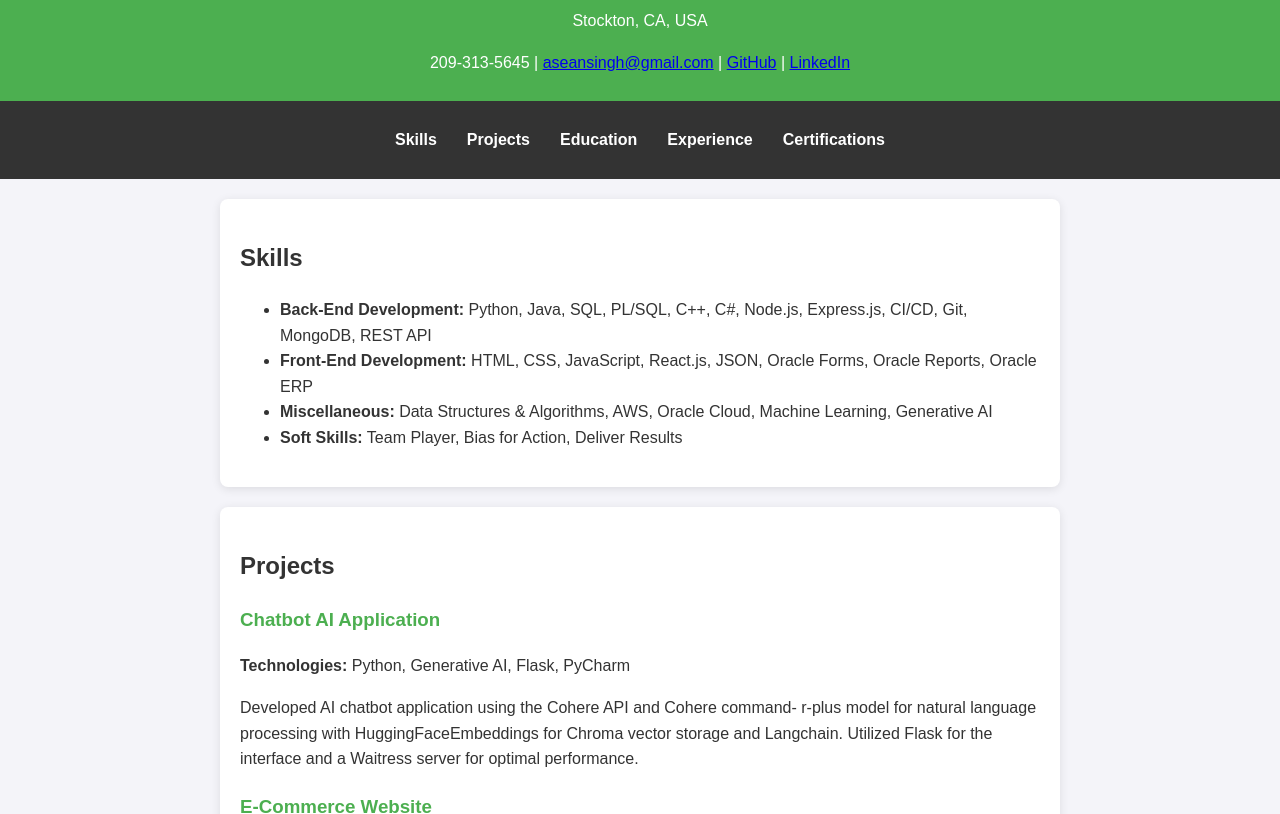
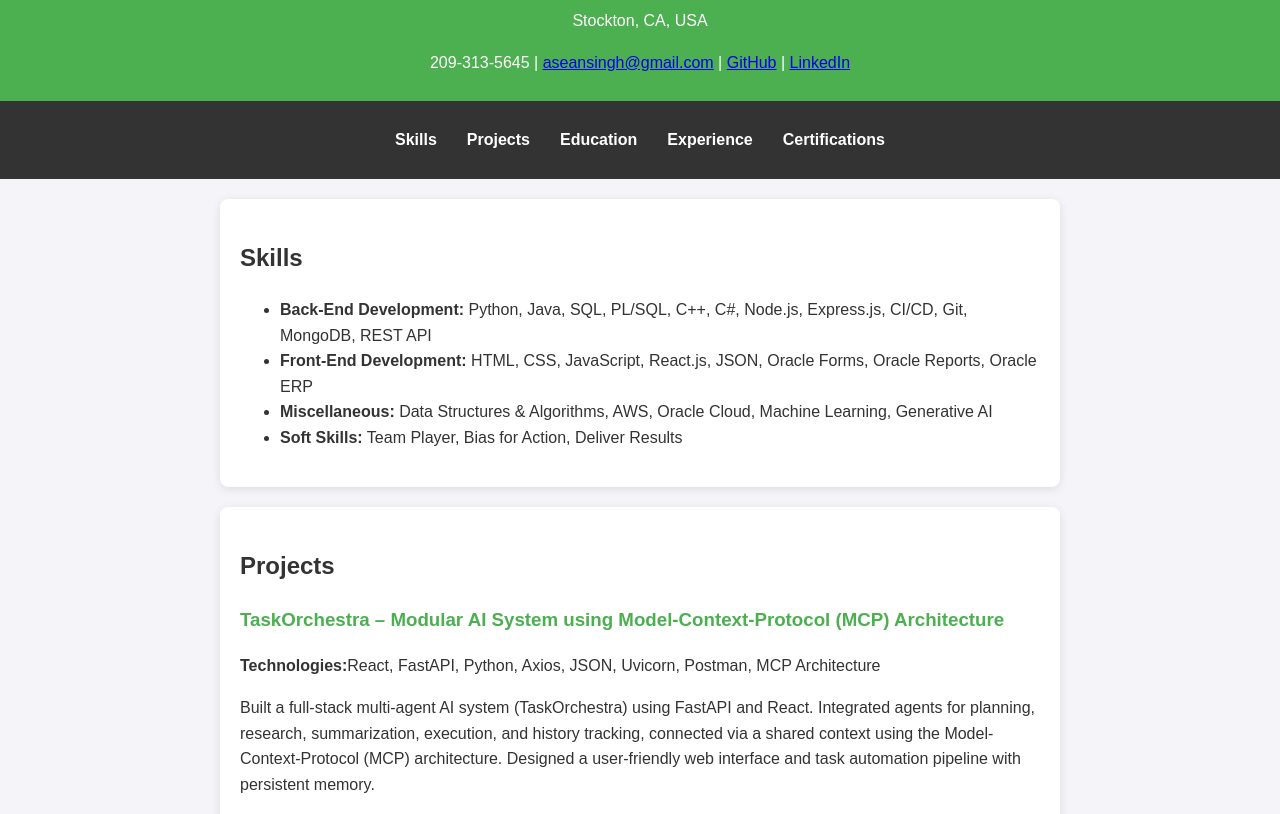
Before and after one commit to aseansingh/Portfolio, a plain HTML site: page index.html in a window 1280 px wide. Shown: the part 96-910 px from the top of the page. Drawn offline with Linux system fonts and the light colour scheme.

Commit message:
Update index.html

```diff
--- a/index.html
+++ b/index.html
@@ -36,6 +36,13 @@
 
     <section id="projects">
         <h2>Projects</h2>
+        <div class="project">
+            <h3>TaskOrchestra – Modular AI System using Model-Context-Protocol (MCP) Architecture</h3>
+            <p><strong>Technologies:</strong>React, FastAPI, Python, Axios, JSON, Uvicorn, Postman, MCP Architecture</p>
+            <p>Built a full-stack multi-agent AI system (TaskOrchestra) using FastAPI and React. Integrated agents for planning,
+               research, summarization, execution, and history tracking, connected via a shared context using the Model-Context-Protocol (MCP) architecture.
+               Designed a user-friendly web interface and task automation pipeline with persistent memory.</p>
+        </div>
         <div class="project">
             <h3>Chatbot AI Application</h3>
             <p><strong>Technologies:</strong> Python, Generative AI, Flask, PyCharm</p>
@@ -85,7 +92,8 @@
                 <li>Wrote technical documentation and collaborated with QA for automated test coverage using pytest.</li>
                 <li>Reduced manual report generation time by 75% and improved data accuracy by 30%.</li>
             </ul>
-
+        </div>
+        <div class="job">
             <h3>Senior Software Engineer</h3>
             <p><strong>Company:</strong> IIT Pvt Ltd | <strong>Duration:</strong> Jul 2018 – May 2023 | New Delhi, India</p>
             <ul>
```
